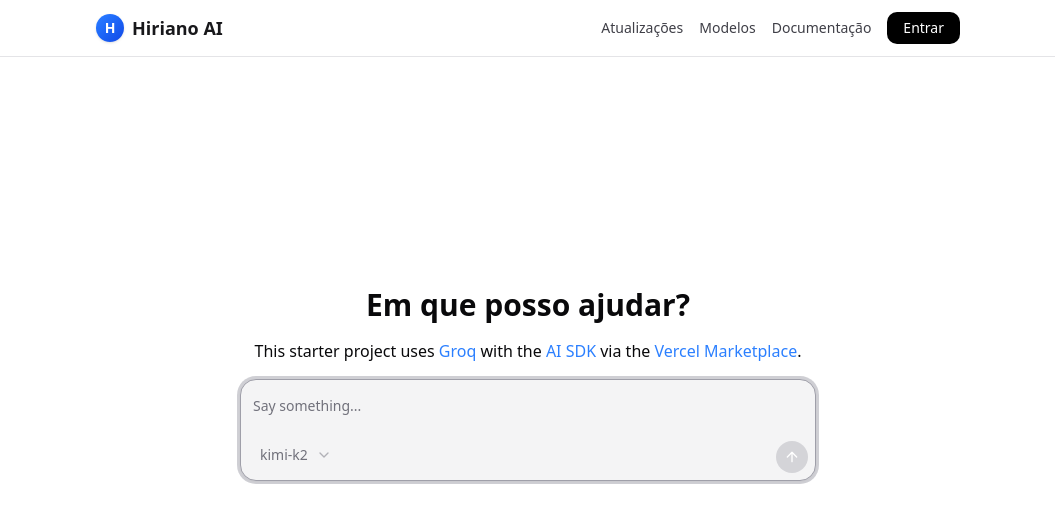
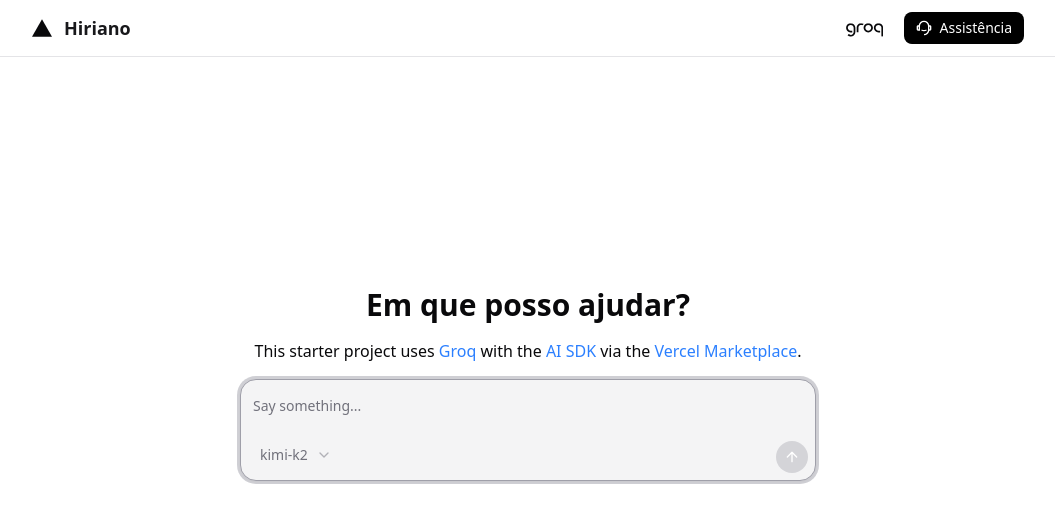
Before and after one commit to iriano380/hey-iriano, a Next.js app: page / in a window 1280 px wide. Shown: the top 522 px of the page, without its empty margins (112-1167 px from the left). Built offline with nearby package versions, Linux system fonts and the light colour scheme; what @ai-sdk/groq would draw is missing.

Commit message:
Update header.tsx

```diff
--- a/components/header.tsx
+++ b/components/header.tsx
@@ -1,52 +1,57 @@
-"use client";
-
 import Link from "next/link";
-import { GroqIcon } from "./icons"; // opcional: remove se não usar
+import { DeployButton } from "./deploy-button";
+import { GroqIcon } from "./icons";
 
 export const Header = () => {
   return (
-    <header className="fixed top-0 left-0 right-0 w-full bg-white/80 dark:bg-zinc-900/80 backdrop-blur-md border-b border-zinc-200 dark:border-zinc-800 z-50">
-      <div className="max-w-4xl mx-auto flex items-center justify-between py-3 px-4">
+    <header className="fixed top-0 left-0 right-0 w-full bg-white/80 dark:bg-zinc-950/80 backdrop-blur-sm border-b border-zinc-200 dark:border-zinc-800 z-50">
+      <div className="max-w-5xl mx-auto flex items-center justify-between p-3 px-4">
+        {/* lado esquerdo: logo + nome */}
+        <div className="flex items-center gap-3">
+          <Link href="/" className="flex items-center gap-3" aria-label="Home">
+            {/* mantém o SVG (triângulo) — podes trocar se quiseres */}
+            <svg
+              data-testid="geist-icon"
+              height={20}
+              width={20}
+              viewBox="0 0 16 16"
+              style={{ color: "currentcolor" }}
+              aria-hidden
+            >
+              <path
+                fillRule="evenodd"
+                clipRule="evenodd"
+                d="M8 1L16 15H0L8 1Z"
+                fill="currentColor"
+              />
+            </svg>
 
-        {/* LOGO + NOME (estilo ChatGPT Pro) */}
-        <div className="flex items-center gap-2">
-          <div className="w-7 h-7 rounded-xl bg-gradient-to-br from-blue-500 to-blue-700 flex items-center justify-center text-white text-sm font-bold shadow">
-            H
-          </div>
-          <span className="text-lg font-semibold text-zinc-900 dark:text-zinc-100">
-            Hiriano AI
-          </span>
+            <span className="text-lg font-semibold text-zinc-900 dark:text-zinc-100 select-none">
+              Hiriano
+            </span>
+          </Link>
         </div>
 
-        {/* LINKS DO LADO DIREITO */}
-        <nav className="flex items-center gap-4 text-sm">
+        {/* centro (espaço flexível) */}
+        <div className="flex-1" />
+
+        {/* lado direito: ícone Groq (importado) + botão Deploy */}
+        <div className="flex items-center gap-3">
           <Link
-            href="#"
-            className="text-zinc-700 dark:text-zinc-300 hover:text-black dark:hover:text-white transition"
+            href="https://groq.com"
+            target="_blank"
+            rel="noopener noreferrer"
+            className="flex items-center gap-2"
+            aria-label="Groq"
           >
-            Atualizações
-          </Link>
-          <Link
-            href="#"
-            className="text-zinc-700 dark:text-zinc-300 hover:text-black dark:hover:text-white transition"
-          >
-            Modelos
-          </Link>
-          <Link
-            href="#"
-            className="text-zinc-700 dark:text-zinc-300 hover:text-black dark:hover:text-white transition"
-          >
-            Documentação
+            <GroqIcon size={28} />
           </Link>
 
-          {/* Botão estilo ChatGPT */}
-          <Link
-            href="#"
-            className="px-4 py-1.5 rounded-lg bg-black text-white dark:bg-white dark:text-black font-medium hover:opacity-80 transition"
-          >
-            Entrar
-          </Link>
-        </nav>
+          {/* botão já existente */}
+          <div>
+            <DeployButton />
+          </div>
+        </div>
       </div>
     </header>
   );
```
